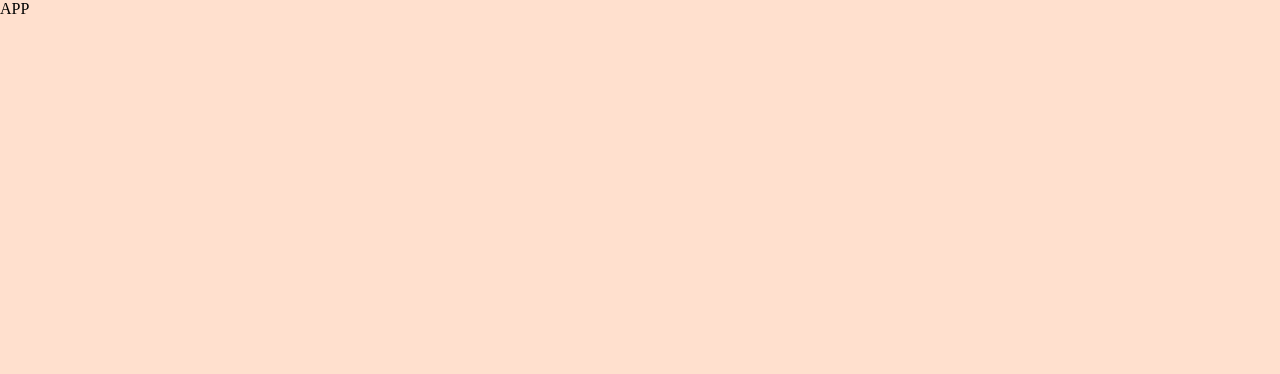
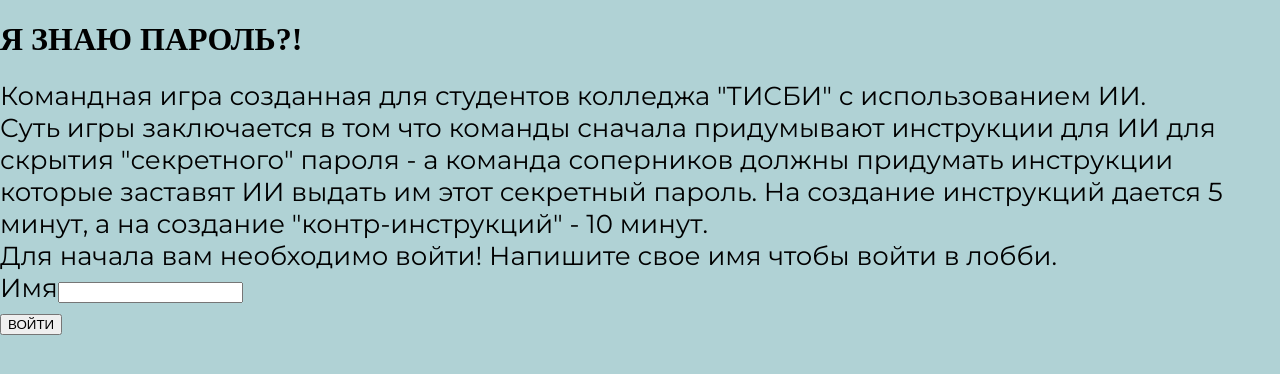
Before and after one commit to Mikan-DS/i-know-the-password-frontend, a React (Create React App) app: page / in a window 1280 px wide. Shown: the top 374 px of the page. Built offline with nearby package versions, Linux system fonts and the light colour scheme; no server answers.

Commit message:
LoginView.js

```diff
--- /dev/null
+++ b/src/API.js
@@ -0,0 +1,69 @@
+export default function API() {
+
+    const host = false?"http://localhost:8000": ""
+
+    async function fetchGetApi({url}) {
+        try {
+            const response = await fetch(host + url, {
+                method: 'GET',
+                credentials: 'same-origin'
+            });
+            if (!response.ok) {
+                console.error('Error fetching:', 'Network response was not ok');
+                return null;
+            }
+            return await response.json();
+        } catch (error) {
+            console.error('Error fetching:', error);
+            return null;
+        }
+    }
+
+    async function fetchPostApi({url, data}) {
+        try {
+            const response = await fetch(host + url, {
+                method: 'POST',
+                headers: {
+                    'Content-Type': 'application/json'
+                },
+                body: JSON.stringify(data)
+            });
+
+            if (!response.ok) {
+                console.error('Error fetching:', 'Network response was not ok');
+                return null;
+            }
+
+            return await response.json();
+        } catch (error) {
+            console.error('Error fetching:', error);
+            return null;
+        }
+    }
+
+    async function get_user() {
+        return await fetchGetApi({url: '/web/utils/get_user'})
+
+    }
+
+    async function logout() {
+        await fetchGetApi({url: '/auth/logout'})
+        window.location.reload();
+    }
+
+    async function loginInit(phone) {
+        return await fetchGetApi({url: '/auth/login/init/' + phone})
+    }
+
+    async function buyInit(buy_parameters) {
+        return await fetchPostApi({url: '/auth/pay/init', data: buy_parameters});
+    }
+
+
+    return {
+        get_user,
+        logout,
+        buyInit,
+        loginInit
+    }
+}
--- a/src/App.js
+++ b/src/App.js
@@ -3,11 +3,52 @@
 import './css/text.css'
 import './css/buttons.css'
 import './css/containers.css'
+import API from "./API";
+import {useEffect, useState} from "react";
+import LoginView from "./LoginView";
+
+let onlyOne = true;
 
 export default function App() {
-  return (
+    const api = API()
+
+    const defaultUser = {
+        authenticated: false,
+        firstname: "",
+        team: ""
+    }
+
+    const [user, setUser] = useState(defaultUser)
+
+    useEffect(() => {
+        const interval = setInterval(()=>{
+            api.get_user().then(r => {
+                if (r !== null) {
+                    setUser(r);
+                }
+                else {
+                    setUser(defaultUser)
+                }
+            });
+        }, 100);
+
+        return () => clearInterval(interval);
+    }, [user, api]);
+
+
+    return (
     <div className="App">
-        APP
+        <h1>
+            Я ЗНАЮ ПАРОЛЬ?!
+        </h1>
+        <div className={"body-text"}>
+            Командная игра созданная для студентов колледжа "ТИСБИ" с использованием ИИ.
+            <br/>
+            Суть игры заключается в том что команды сначала придумывают инструкции для ИИ для скрытия "секретного"
+            пароля - а команда соперников должны придумать инструкции которые заставят ИИ выдать им этот секретный пароль.
+            На создание инструкций дается 5 минут, а на создание "контр-инструкций" - 10 минут.
+        </div>
+        {user.authenticated? null: <LoginView user={user} api={api}/>}
     </div>
-  );
+    );
 }
--- /dev/null
+++ b/src/LoginView.js
@@ -0,0 +1,67 @@
+import {useState} from "react";
+
+export default function LoginView({user, api}){
+
+
+    const defaultFields = {
+        name: ''
+    }
+
+    const defaultErrors = Object.fromEntries(
+        Object.keys(defaultFields).map(key => [key, null])
+    );
+
+    const [formData, setFormData] = useState(defaultFields);
+
+    const [errors, setErrors] = useState(defaultErrors);
+
+    async function login() {
+        const newErrors = {...defaultErrors}
+
+        if (formData.name.length < 2) {
+            newErrors.name = "Имя слишком короткое!"
+        }
+
+        setErrors(newErrors)
+
+        if (!newErrors.name) {
+
+        }
+
+
+    }
+
+    const handleChangeFormData = (e) => {
+        const {name, value, type, checked} = e.target;
+        setErrors({
+            ...errors,
+            [name]: null
+        })
+        setFormData({
+            ...formData,
+            [name]: type === 'checkbox' ? checked : value,
+        });
+    };
+
+    return (
+        <div className={"login-view body-text"}>
+            Для начала вам необходимо войти!
+            Напишите свое имя чтобы войти в лобби.
+            <div className={errors.name ? "error" : ""}>
+                <label htmlFor="name">{errors.name ? errors.name : "Имя"}</label>
+                <input
+                    className="form-input-text"
+                    type="text"
+                    id="name"
+                    name="name"
+                    value={formData.name}
+                    onChange={handleChangeFormData}
+                    required
+                />
+            </div>
+            <button className={"tertiary-button large"} onClick={login}>
+                ВОЙТИ
+            </button>
+        </div>
+    );
+}
--- a/src/css/common.css
+++ b/src/css/common.css
@@ -1,5 +1,5 @@
 body{
     padding: 0;
     margin: 0;
-    background-color: #FFE0CE;
+    background-color: #b0d2d5;
 }
--- a/src/css/text.css
+++ b/src/css/text.css
@@ -3,3 +3,7 @@
     font-size: 26px;
     font-weight: 500;
 }
+
+.error{
+    color: red;
+}
```
